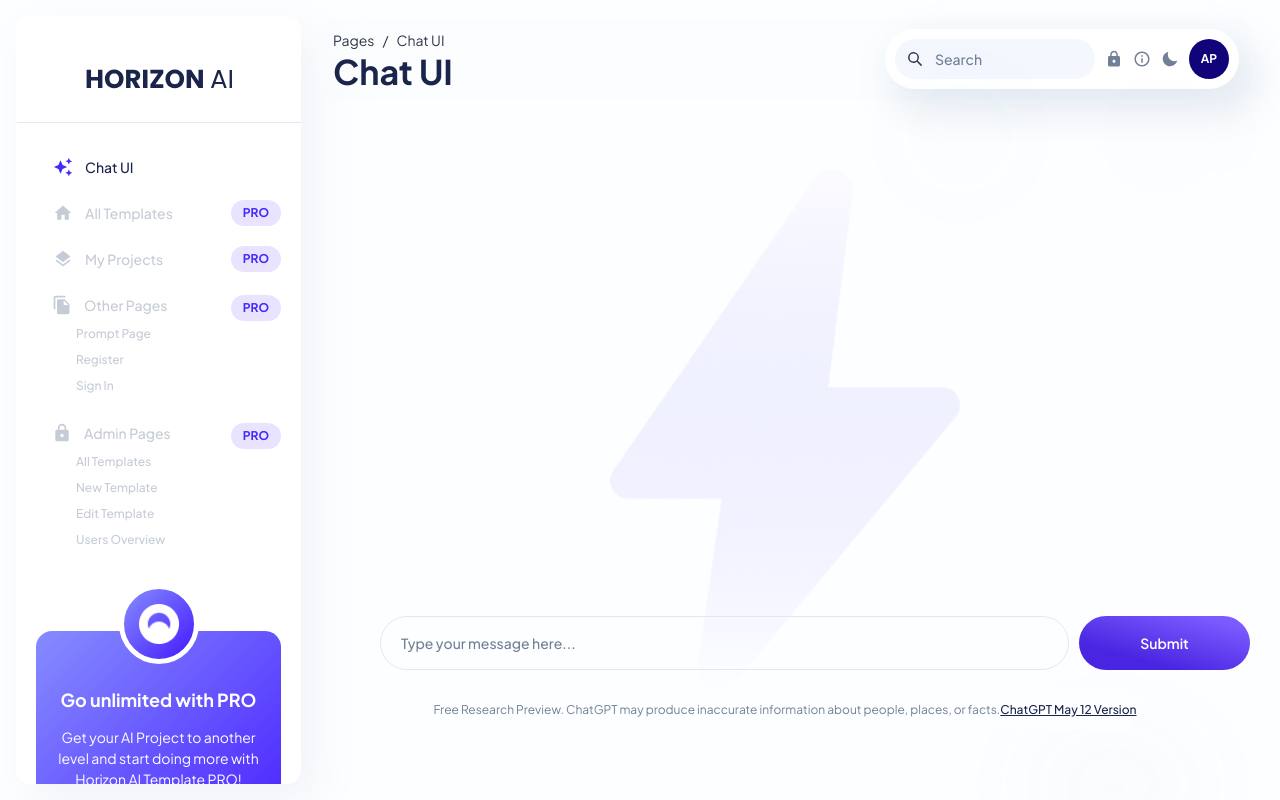
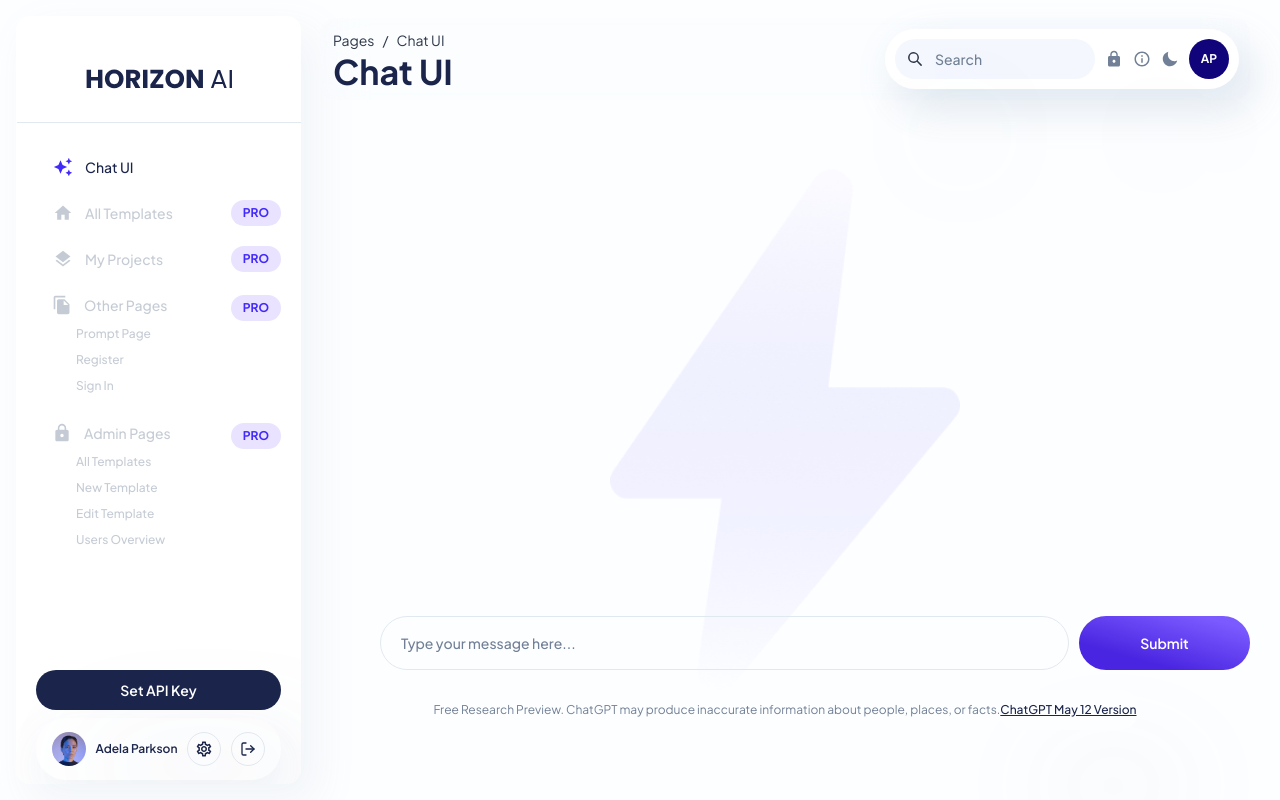
Before and after one commit to liyufeng0802/APIVerse, a Next.js app in the folder frontend/: page / in a window 1280 px wide. Shown: the top 800 px of the page. Built offline with nearby package versions, Linux system fonts and the light colour scheme.

Commit message:
Clean sidebar card

```diff
--- a/frontend/src/components/sidebar/components/SidebarCard.tsx
+++ b/frontend/src/components/sidebar/components/SidebarCard.tsx
@@ -21,62 +21,6 @@ export default function SidebarDocs() {
       borderRadius="16px"
       position="relative"
     >
-      <Flex
-        border="5px solid"
-        borderColor={borderColor}
-        bg="linear-gradient(135deg, #868CFF 0%, #4318FF 100%)"
-        borderRadius="50%"
-        w="80px"
-        h="80px"
-        align="center"
-        justify="center"
-        mx="auto"
-        position="absolute"
-        left="50%"
-        top="-47px"
-        transform="translate(-50%, 0%)"
-      >
-        <Img src={logoWhite.src} w="40px" h="40px" />
-      </Flex>
-      <Flex
-        direction="column"
-        mb="12px"
-        align="center"
-        justify="center"
-        px="15px"
-        pt="55px"
-      >
-        <Text
-          fontSize={{ base: 'lg', xl: '18px' }}
-          color="white"
-          fontWeight="bold"
-          lineHeight="150%"
-          textAlign="center"
-          mb="14px"
-        >
-          Go unlimited with PRO
-        </Text>
-        <Text fontSize="14px" color={'white'} mb="14px" textAlign="center">
-          Get your AI Project to another level and start doing more with Horizon
-          AI Template PRO!
-        </Text>
-      </Flex>
-      <Link href="https://horizon-ui.com/ai-template" isExternal>
-        <Button
-          bg="whiteAlpha.300"
-          _hover={{ bg: 'whiteAlpha.200' }}
-          _active={{ bg: 'whiteAlpha.100' }}
-          mb={{ sm: '16px', xl: '24px' }}
-          color={'white'}
-          fontWeight="regular"
-          fontSize="sm"
-          minW="185px"
-          mx="auto"
-          borderRadius="45px"
-        >
-          Get started with PRO
-        </Button>
-      </Link>
     </Flex>
   );
 }
```
